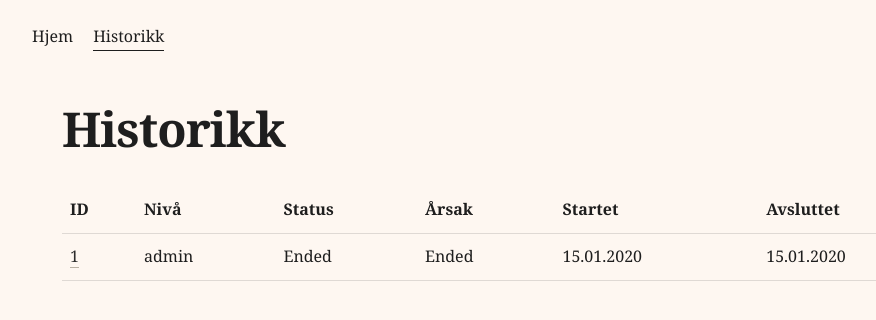
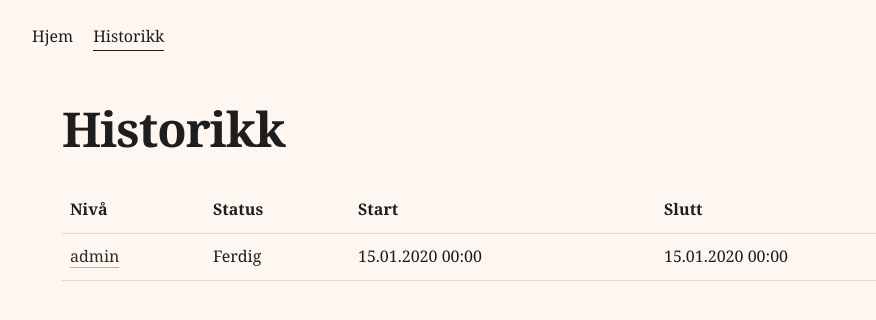
Before and after one commit to fswayze/Norsk-skrivetrening, a Flask app: page /history in a window 1280 px wide. Shown: the top 320 px of the page, without its empty margins (128-1004 px from the left). Run offline with Flask 3, Linux system fonts and the light colour scheme; tables that the repository leaves empty hold one stand-in row (values such as "Sample post").

Commit message:
improving history page

```diff
--- a/templates/history.html
+++ b/templates/history.html
@@ -11,27 +11,16 @@
     <header class="history-header">
       <h1>Historikk</h1>
     </header>
-    {% macro format_datetime(dt) -%}
-    {% if dt %}
-        {{ dt[8:10] }}.{{ dt[5:7] }}.{{ dt[0:4] }} {{ dt[11:16] }}
-    {% else %}
-        -
-    {% endif %}
-    {%- endmacro %}
-
-
     {% if not games %}
       <p>Ingen spill funnet ennå.</p>
     {% else %}
       <table class="history-table">
         <thead>
           <tr>
-            <th>ID</th>
             <th>Nivå</th>
             <th>Status</th>
-            <th>Årsak</th>
-            <th>Startet</th>
-            <th>Avsluttet</th>
+            <th>Start</th>
+            <th>Slutt</th>
           </tr>
         </thead>
         <tbody>
@@ -39,18 +28,12 @@
             <tr>
               <td>
                 <a href="{{ url_for('history_detail', game_id=g['id']) }}">
-                  {{ g["id"] }}
+                  {{ g["level"] }}
                 </a>
               </td>
-              <td>{{ g["level"] }}</td>
-              <td>{{ g["status"] | capitalize }}</td>
-              {% set END_REASON_LABELS = {
-                "two_incorrect": "Two incorrect answers",
-                "no_progress": "No progress",
-              } %}
-              <td>{{ END_REASON_LABELS.get(g["end_reason"], "Ended") }}</td>
-              <td>{{ format_datetime(g["started_at"]) }}</td>
-                <td>{{ format_datetime(g["ended_at"]) }}</td>
+              <td>{{ "Ferdig" if g["status"] == "ended" else "Aktiv" }}</td>
+              <td>{{ g["started_at"] | fmt_dt }}</td>
+                <td>{{ g["ended_at"] | fmt_dt }}</td>
             </tr>
           {% endfor %}
         </tbody>
```
Also changed, not shown: templates/history_detail.html (+0 -7 lines).
